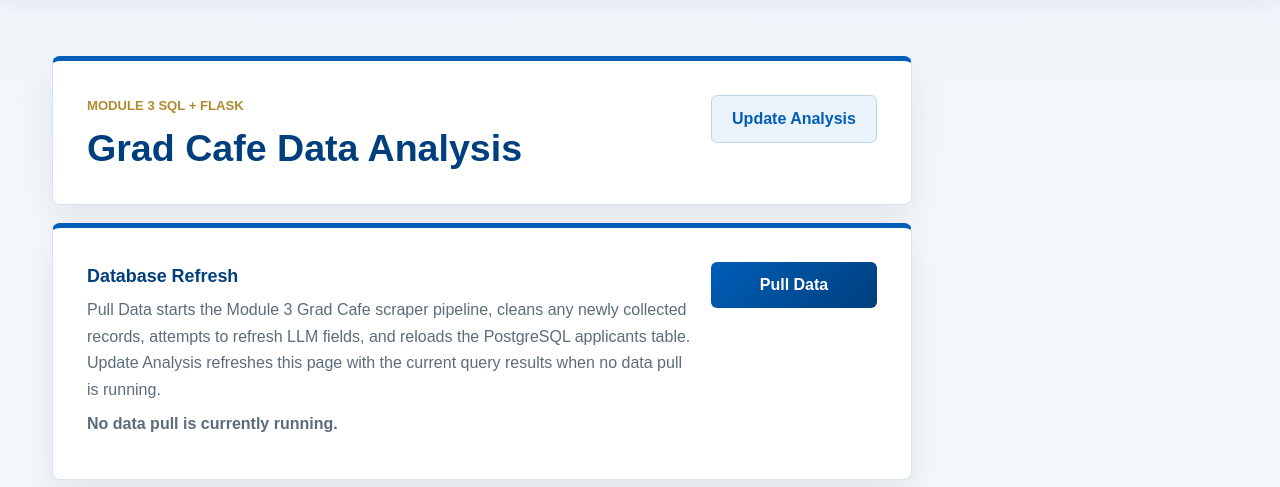
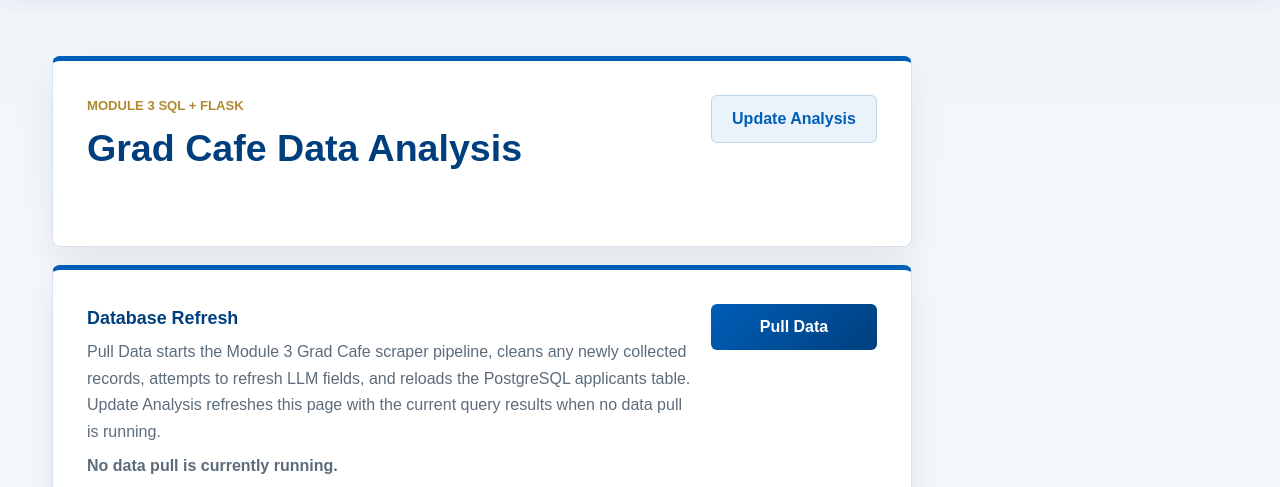
Before and after one commit to wlai-jhu/jhu_software_concepts, a Flask app: page / in a window 1280 px wide. Shown: the part 137-624 px from the top of the page. Run offline with Flask 3, Linux system fonts and the light colour scheme; data that the repository does not hold is empty; some libraries are stand-ins or nearby versions.

Commit message:
Reserve space for Module 3 status messages

```diff
--- a/module_3/static/styles.css
+++ b/module_3/static/styles.css
@@ -134,8 +134,14 @@
   justify-content: space-between;
   margin-bottom: 18px;
   max-width: 860px;
+  min-height: 172px;
   padding: 34px;
   width: 100%;
+}
+
+.title-copy {
+  flex: 1 1 auto;
+  min-width: 0;
 }
 
 button {
@@ -225,6 +231,7 @@
   color: var(--blue-dark);
   font-weight: 700;
   margin-top: 14px;
+  min-height: 28px;
 }
 
 .inline-messages p {
--- a/module_3/templates/index.html
+++ b/module_3/templates/index.html
@@ -27,18 +27,20 @@
 
     <main>
       <section class="page-title">
-        <div>
+        <div class="title-copy">
           <p class="eyebrow">Module 3 SQL + Flask</p>
           <h1>Grad Cafe Data Analysis</h1>
-          {% with messages = get_flashed_messages() %}
-            {% if messages %}
-              <div class="inline-messages">
+          <div class="inline-messages" aria-live="polite">
+            {% with messages = get_flashed_messages() %}
+              {% if messages %}
                 {% for message in messages %}
                   <p>{{ message }}</p>
                 {% endfor %}
-              </div>
-            {% endif %}
-          {% endwith %}
+              {% else %}
+                <p>&nbsp;</p>
+              {% endif %}
+            {% endwith %}
+          </div>
         </div>
         <form class="toolbar-action" action="{{ url_for('update_analysis') }}" method="post">
           <button class="secondary" type="submit">Update Analysis</button>
```
